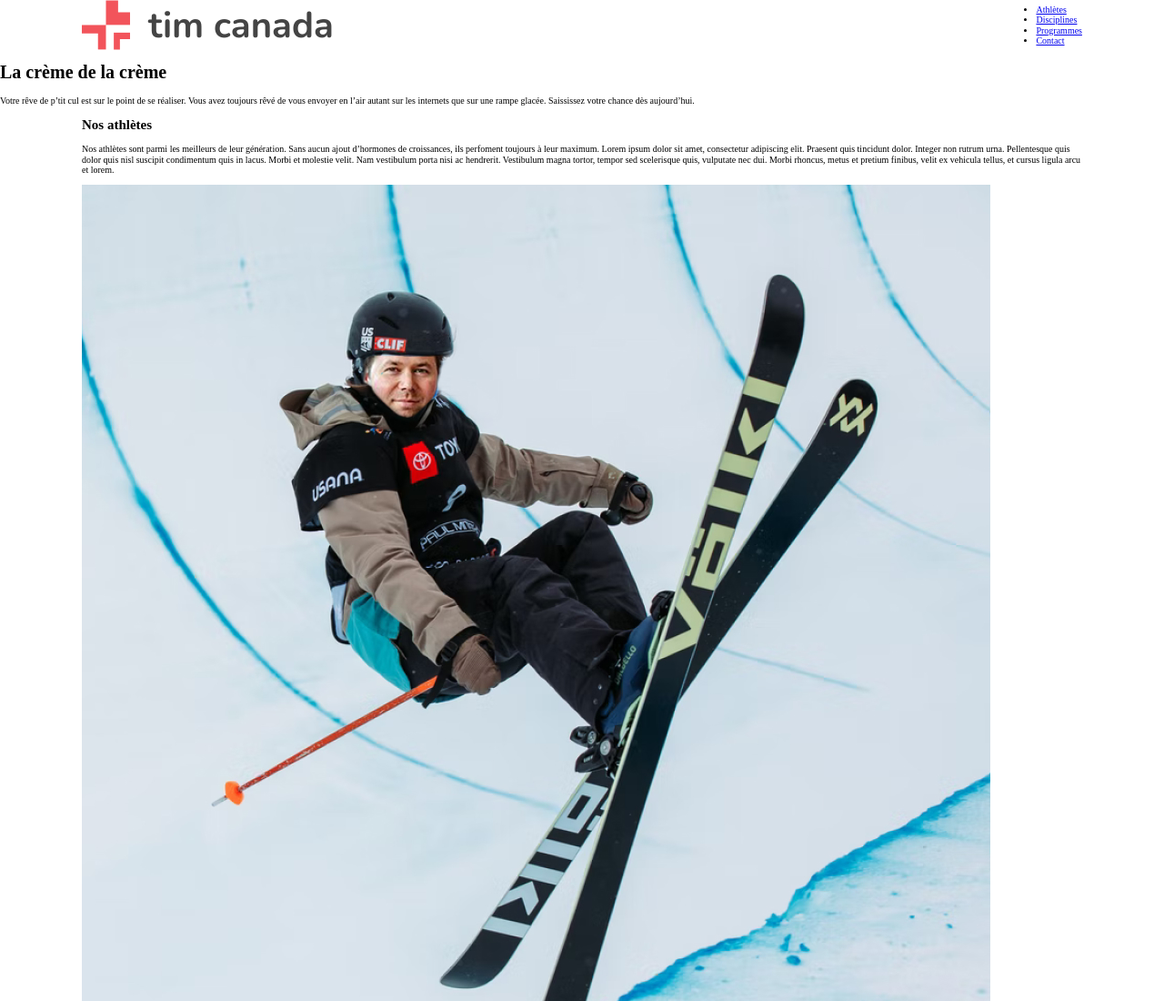
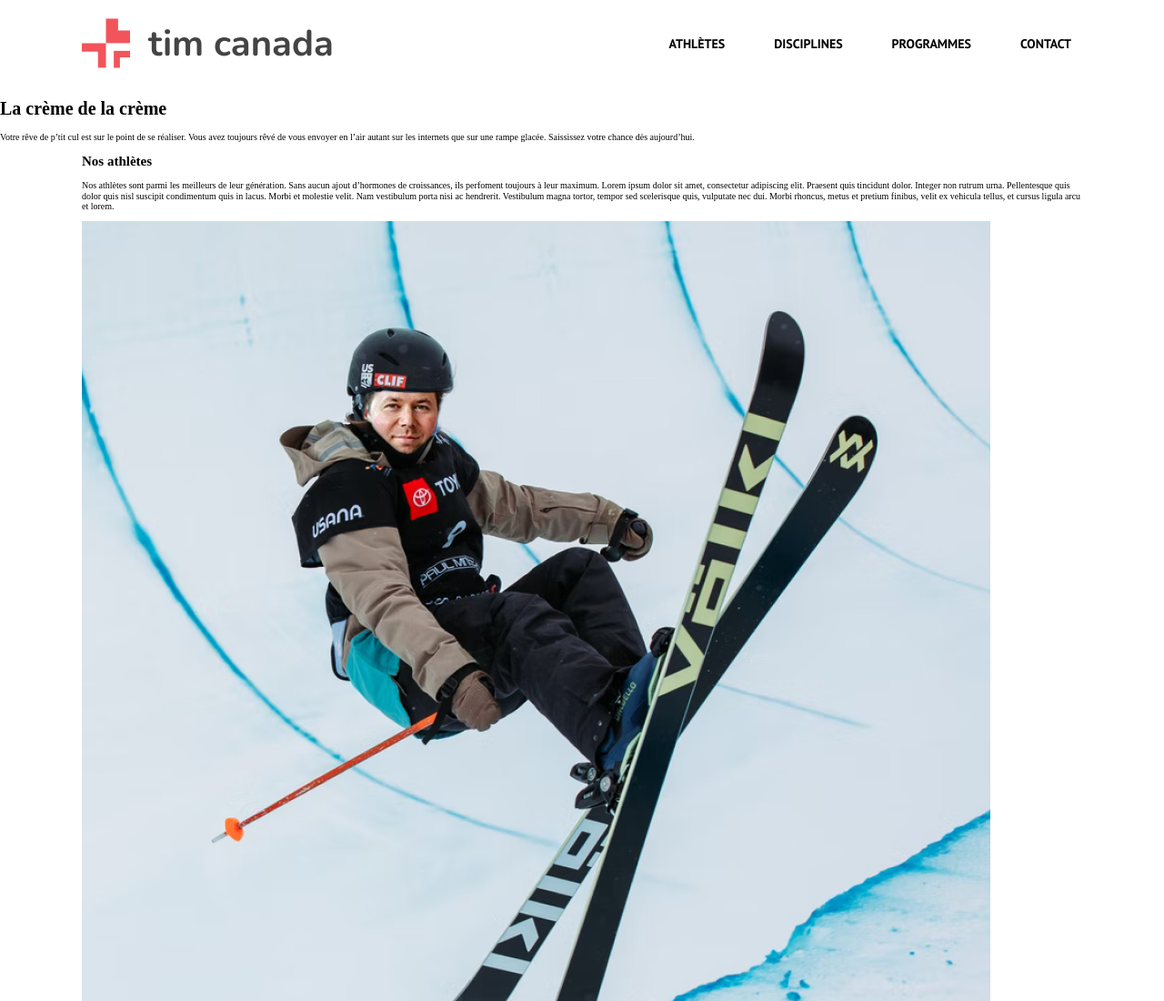
Before and after one commit to B-Vincent01/sem5-lab-Binette-Vincent, a plain HTML site: page index.html in a window 1280 px wide. Shown: the top 1100 px of the page at 91% size. Drawn offline with nearby package versions, Linux system fonts and the light colour scheme.

Commit message:
fin du header

```diff
--- a/css/styles.css
+++ b/css/styles.css
@@ -57,61 +57,42 @@ header .wrapper {
 /* ===== Numéro 3c ===== */
 
 .menu ul {
-    margin-top: 0;
-    margin-bottom: 0;
-    margin-right: 0;
-    margin-left: 0;
-
-    padding-top: 0;
-    padding-bottom: 0;
-    padding-right: 0;
-    padding-left: 0;
+    margin: 0;
+    padding: 0;
+    list-style: none;
+    display: flex;
+    gap: 30px;
 }
 
 
 /* ===== Numéro 3d ===== */
-/*
+
 .menu a {
+    padding: 5px 10px;
+    font: 700 1.4rem 'PT Sans', sans-serif;
     color: black;
-    font-weight: bold;
-    font-size: 14px;
-    font-family: 'PT Sans', sans-serif;
-    padding-top: 5px;
-    padding-left: 10px;
-    padding-right: 10px;
-    padding-bottom: 5px;
+    border: transparent solid 2px;
+    /* Certaines propriétés ne peuvent être raccourcies, regroupez les à la fin du sélecteur avec un commentaire en ce sens.*/
     text-transform: uppercase;
     text-decoration: none;
+
+
 }
-*/
+
 
 /* ===== Numéro 3e ===== */
-/*
+
 .menu a:hover {
-    border-top-color: #000;
-    border-right-color: black;
-    border-bottom-color: #000;
-    border-left-color: black;
-    border-top-style: solid;
-    border-right-style: solid;
-    border-left-style: solid;
-    border-bottom-style: solid;
-    border-top-width: 2px;
-    border-right-width: 2px;
-    border-bottom-width: 2px;
-    border-left-width: 2px;
+    border: #000 solid 2px;
 }
-*/
+
 
 /* ===== Numéro 3f ===== */
-/*
+
 header {
-    padding-top: 20px;
-    padding-left: 0;
-    padding-right: 0;
-    padding-bottom: 20px;
+    padding: 20px 0;
 }
-*/
+
 
 /* ===== Numéro 4a ===== */
 /*
```
